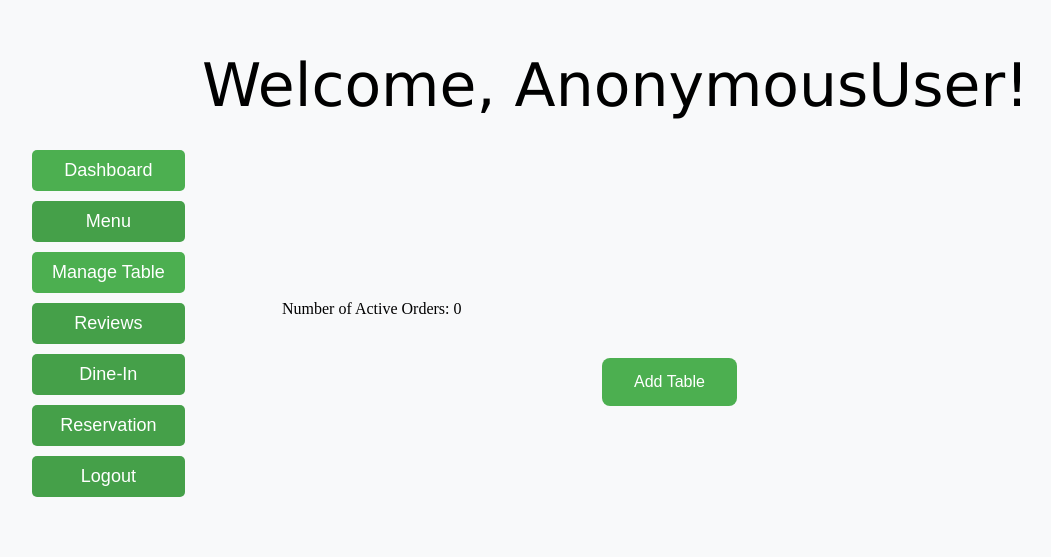
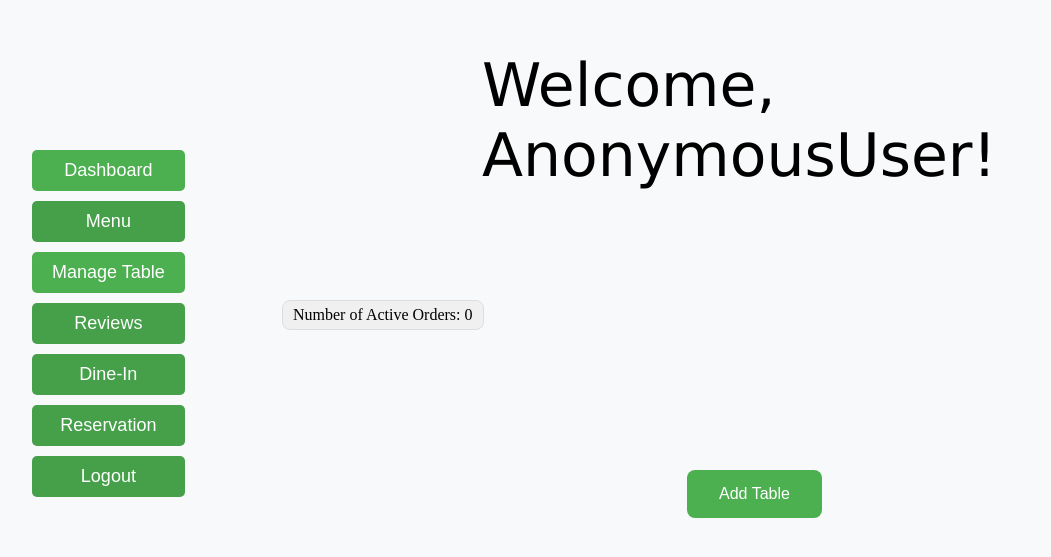
Before and after one commit to Andy-site/RRS, a Django app: page /ad/ in a window 1280 px wide. Shown: the top 557 px of the page, without its empty margins (18-1069 px from the left). Run offline with Django 5.2, Linux system fonts and the light colour scheme; data that the repository does not hold is empty.

Commit message:
Before creating three brances this was the master/main branch

```diff
--- a/rms/myapp/templates/myapp/admin_dash.html
+++ b/rms/myapp/templates/myapp/admin_dash.html
@@ -11,11 +11,14 @@
     text-decoration: none; /* Remove underline */
     display: inline-block;
     font-size: 16px; /* Font size */
-    margin: 40px 0px 0px 620px;
+    margin: 0 auto; /* Center horizontally */
+    position: relative;
+    bottom: 20px; /* Adjust vertically */
     cursor: pointer; /* Cursor on hover */
     border-radius: 8px; /* Rounded corners */
     transition-duration: 0.4s; /* Animation duration */
-    position: relative; /* Position for tooltip */
+    top: 470px;
+    left: 705px;
 }
 
 .add-table-btn:hover {
@@ -72,7 +75,4 @@ $(document).ready(function() {
 });
 </script>
 
-
-
-
 {% endblock %}
--- a/rms/myapp/templates/myapp/admin_page.html
+++ b/rms/myapp/templates/myapp/admin_page.html
@@ -72,7 +72,7 @@
         .wel{
             position:absolute;
            top: 50px;
-            left: 220px;
+            left: 500px;
             font-size: 60px;
             font-family: Verdana, Geneva, Tahoma, sans-serif;
 
@@ -163,9 +163,13 @@
 }
 
 .au{
-
-margin-left:300px;
-margin-top: 300px;
+ background-color: #f0f0f0; /* Light gray background */
+    border: 1px solid #ddd; /* Gray border */
+    padding: 5px 10px; /* Padding */
+    border-radius: 8px; /* Rounded corners */
+    position: fixed; /* Fixed position */
+    margin-left:300px;
+    margin-top: 300px;
 }
 
 
```
